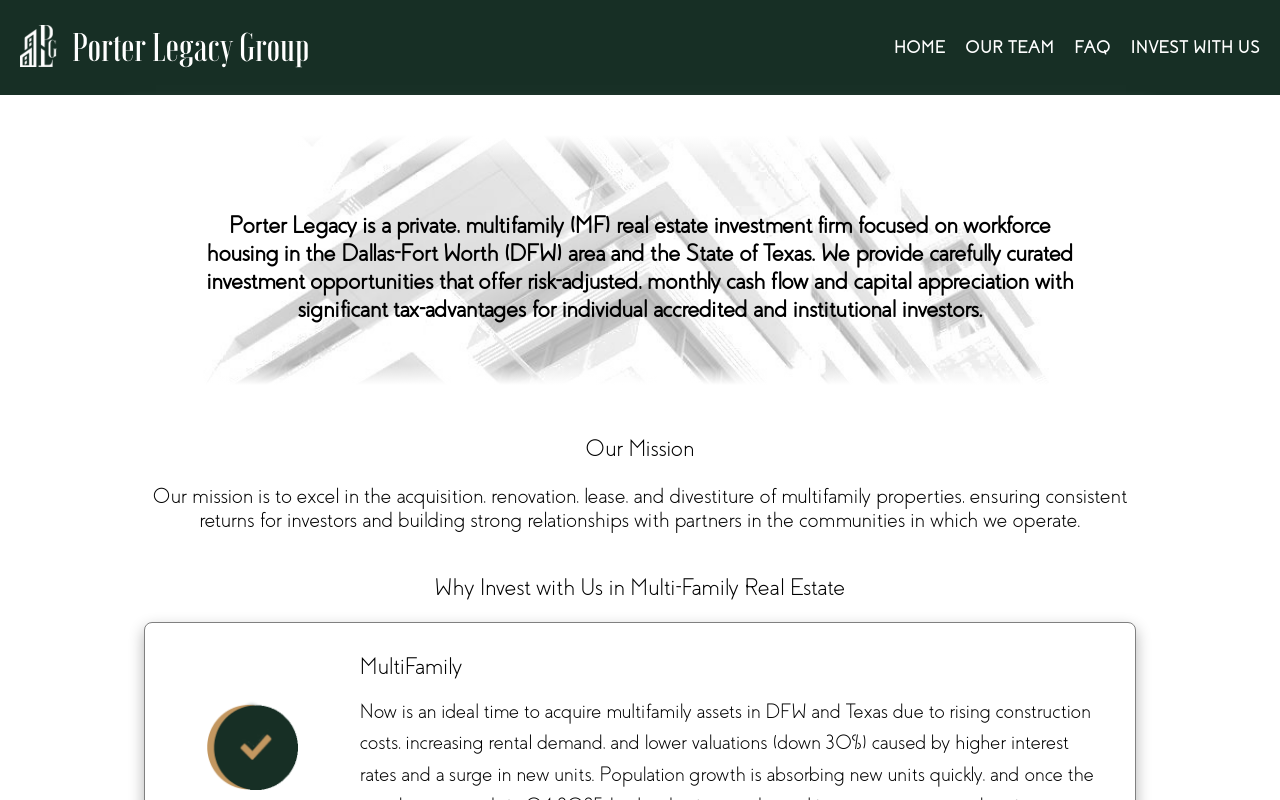
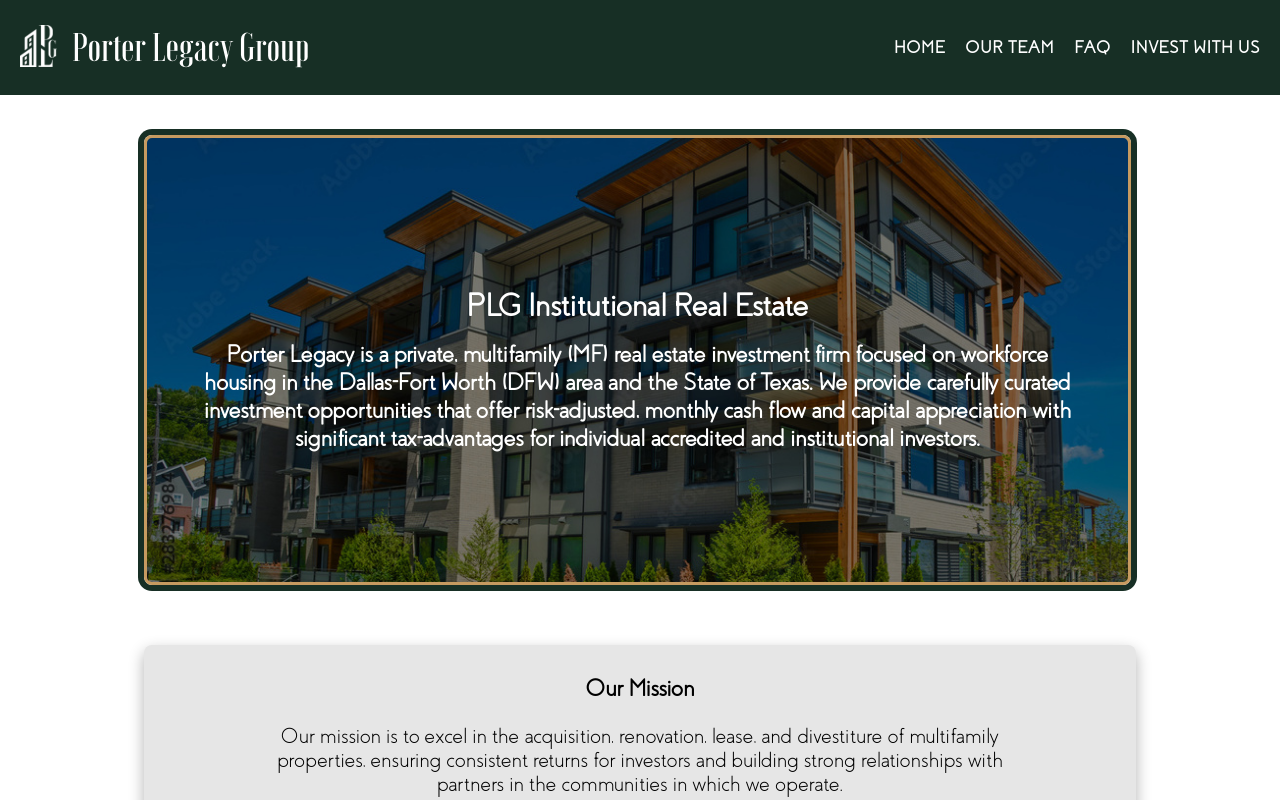
Before and after one commit to garyahill/PorterLegacyGroup, a React app: page / in a window 1280 px wide. Shown: the top 800 px of the page. Built offline with nearby package versions, Linux system fonts and the light colour scheme.

Commit message:
updates to the homepage

```diff
--- a/src/components/layout/footer.less
+++ b/src/components/layout/footer.less
@@ -83,11 +83,16 @@
 /* Styles for tablets and above */
 @media(min-width: 768px) {
     .footer-container {
+        //box-sizing: border-box;
             text-align: left;
 
+
             .flex-container {
+              position: relative;
+                left: 40px;
                 flex-direction: row;
                 justify-content: center;
+                gap: 15px;
 
             .footer-logo {
                 margin-top: 0;
--- a/src/components/layout/header.less
+++ b/src/components/layout/header.less
@@ -30,11 +30,6 @@
 
 }
 
-/* Styles for tablets and above */
-@media(min-width: 768px) {
-
-}
-
 /* Laptop and smaller desktop */
 @media(min-width: 1025px) {
     .header-container {
--- a/src/data/home.ts
+++ b/src/data/home.ts
@@ -18,7 +18,7 @@
 
 	// Why Invest with Us
 	const WhyInvestWithUs = {
-		Title: "Why Invest with Us in Multi-Family Real Estate",
+		Title: "Why Invest with Us?",
 		Sections: [] as HomePageSection[],
 	};
 
--- a/src/pages/faq/components/faq-item.less
+++ b/src/pages/faq/components/faq-item.less
@@ -4,9 +4,10 @@
 .faq-item {
     display: flex;
     margin-bottom: 10px;
-    padding-left: 10px;
+    padding-left: 15px;
     justify-content: space-between;
     background-color: @accent-grey;
+    border-radius: 8px;
 
     h2 {
         font-size: 1.3em;
@@ -18,7 +19,7 @@
         width: 22px;
         height: 22px;
         min-width: 25px;
-        margin-right: 10px;
+        margin-right: 15px;
         margin-left: 35px;
         align-self: center;
         cursor: pointer;
@@ -59,7 +60,7 @@
 .answer {
     font-size: 1.3em;
     margin-bottom: 0px;
-    padding-left: 10px;
+    padding-left: 15px;
     max-height: 0;
     overflow: hidden;
     transition: max-height 0.5s ease-in-out, margin-bottom 0.5s ease-in-out;
--- a/src/pages/home/components/section-card.less
+++ b/src/pages/home/components/section-card.less
@@ -19,7 +19,7 @@
         display: flex;
         flex-direction: column;
         justify-content: center;
-        margin: 0 20px;
+        margin: 0 20px 10px 0;
     }
 
     .section-title {
@@ -61,6 +61,10 @@
         .section-text {
             text-align: left;
         }
+
+        .text-container {
+            margin: 0 20px 0px;
+        }
     }
 
     @media (min-width: 1441px) {
--- a/src/pages/home/home.less
+++ b/src/pages/home/home.less
@@ -9,30 +9,24 @@
     flex-direction: column;
 
     .banner {
-        background-image: url('../../images/building-white-background.jpeg');
+        border: solid 3px @tan-bg;
+        background-image: url('../../images/building-main.jpg');
         background-size: cover;
         background-position: center;
-        height: 250px;
+        height: 450px;
         position: relative;
         display: flex;
         justify-content: center;
         align-items: center;
-        box-shadow: 0 0 20px 20px rgba(255, 255, 255, 0.9);
+        flex-direction: column;
+        border-radius: 8px;
+        box-shadow: 0 0 0 6px @green-bg;
+        width: calc(100% - 5px);
+        box-sizing: border-box;
 
-        ::before {
-            content: '';
-            position: absolute;
-            top: 0;
-            left: 0;
-            right: 0;
-            bottom: 0;
-            background:
-              linear-gradient(to right, white, rgba(255, 255, 255, 0) 20px),
-              linear-gradient(to left, white, rgba(255, 255, 255, 0) 20px),
-              linear-gradient(to bottom, white, rgba(255, 255, 255, 0) 30px),
-              linear-gradient(to top, white, rgba(255, 255, 255, 0) 20px);
-            z-index: 1;
-            pointer-events: none;
+
+        .banner-title {
+            font-size: 2rem;
         }
     }
 
@@ -42,12 +36,14 @@
         font-weight: bold;
         text-align: center;
         margin-bottom: 0;
+        color: @primary-text-white;
     }
 
     h2 {
         .section-header-h2();
         margin-bottom: 0;
         text-align: center;
+        font-weight: bold;
     }
 
     .mission {
@@ -56,11 +52,23 @@
         margin-top: 30px;
         width: 100%;
         align-self: center;
+        box-sizing: border-box;
+        margin: 60px 0 50px 0;
+        padding: 10px;
+        background-color: @accent-grey;
+        border-radius: 8px;
+        box-shadow: 0 6px 15px rgba(0, 0, 0, 0.3);  /* Drop shadow */
+
+
+        h2 {
+            font-weight: bold;
+        }
 
         p {
             font-size: 1.3em;
             font-weight: 100;
             text-align: center;
+            margin-bottom: 30px;
         }
     }
 
@@ -68,10 +76,24 @@
 
         .title{
             width: 100%;
-            margin: 20px 0;
+            margin: 20px 0 25px;
         }
     }
 
+    .why-invest {
+        margin-bottom: 30px;
+    }
+
+}
+
+/* Styles for tablets and above */
+@media(min-width: 768px) {
+    .home-container {
+
+        .mission {
+            padding: 10px 50px 10px 50px;
+        }
+    }
 }
 
 // Laptops
@@ -83,6 +105,10 @@
             h1 {
                 font-size: 1.5rem;
             }
+        }
+
+        .mission {
+            padding: 10px 100px 10px 100px;
         }
 
         .strategy {
@@ -115,6 +141,10 @@
     .home-container {
         width: 70%;
 
+        .mission {
+            padding: 10px 225px 10px 225px;
+        }
+
         .strategy .section-card-container {
             width: calc(50% - 15px);
             margin-bottom: 30px;
--- a/src/pages/home/home.tsx
+++ b/src/pages/home/home.tsx
@@ -15,6 +15,7 @@
 	return (
 		<div className="home-container">
 			<div className="banner">
+				<h1 className="banner-title">PLG Institutional Real Estate</h1>
 				<h1>{Tagline}</h1>
 			</div>
 
--- a/src/pages/team/team.tsx
+++ b/src/pages/team/team.tsx
@@ -1,11 +1,12 @@
 import React from "react";
+import ryan from "../../images/ryan.jpg";
 import "./team.less";
 
 const Team: React.FC = () => {
 
 	return (
 		<div className="team-container">
-			Team Page - Coming Soon!
+			<img src={ryan} alt="" />
 		</div>
 	);
 };
--- a/src/typings/custom.d.ts
+++ b/src/typings/custom.d.ts
@@ -2,3 +2,8 @@
 	const value: string;
 	export default value;
 }
+
+declare module "*.jpg" {
+	const value: string;
+	export default value;
+}
```
Also changed, not shown: src/images/building-main.jpg (added), src/images/ryan.jpg (added).
